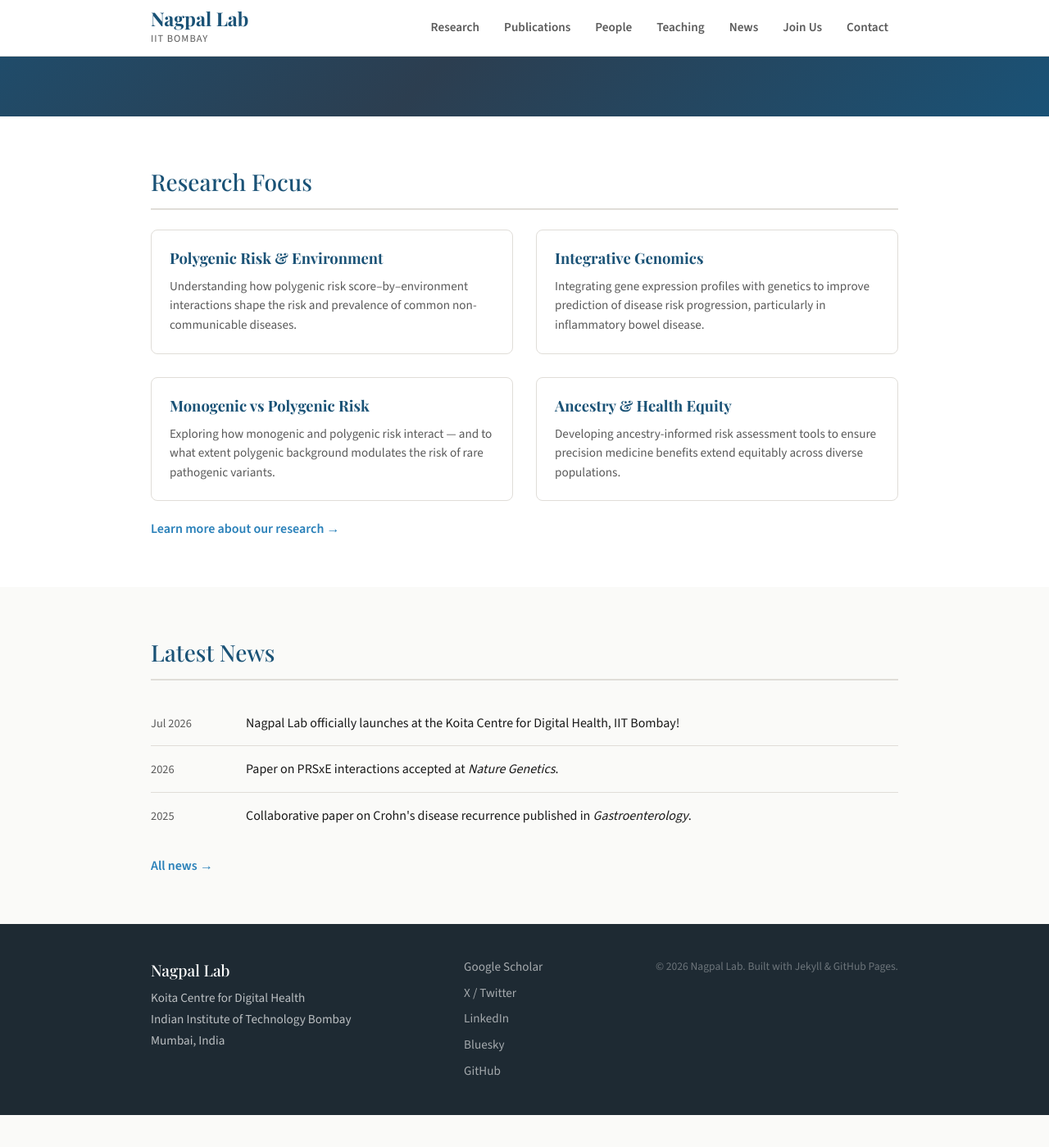
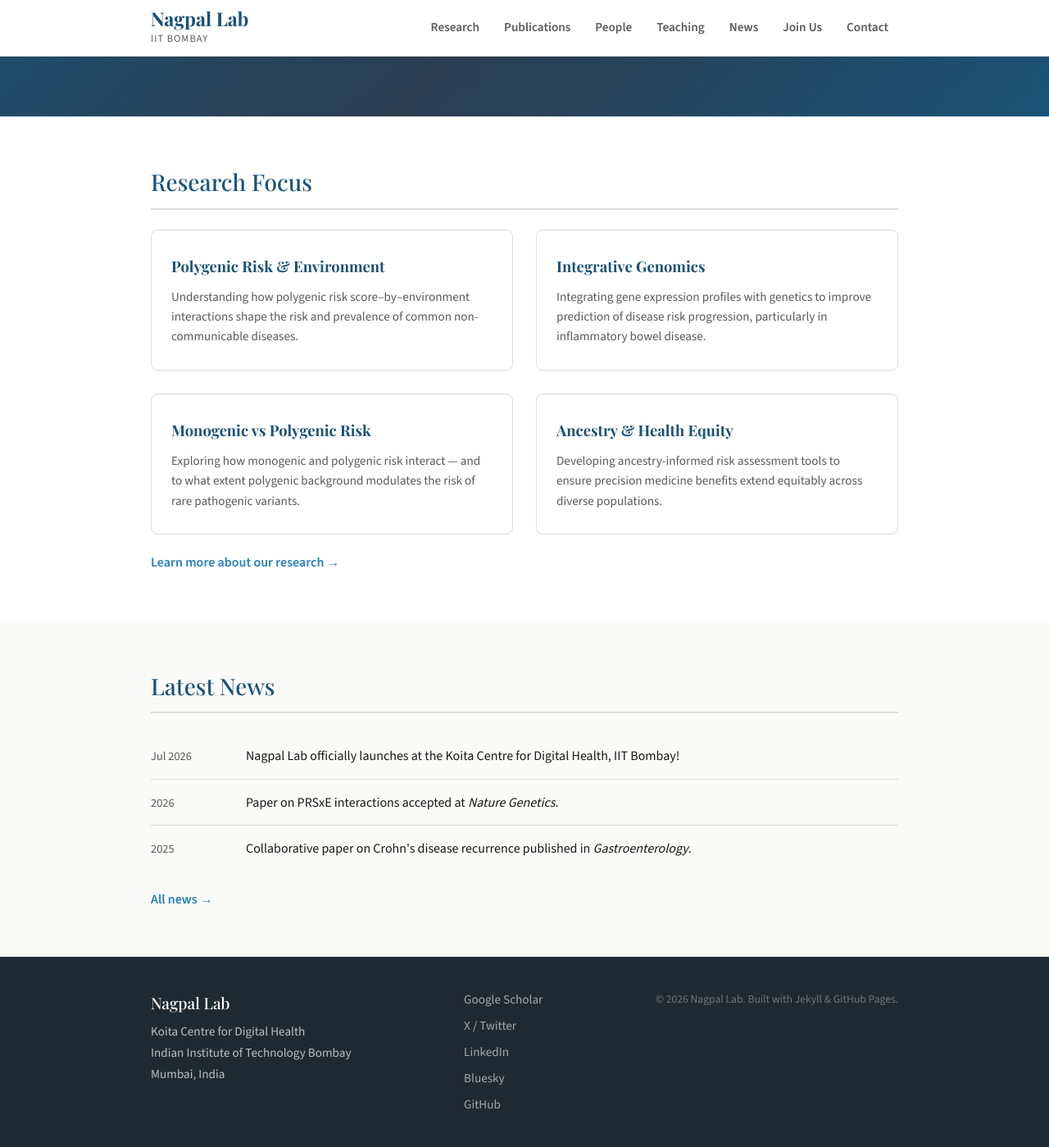
Before and after one commit to nagpallab/nagpallab.github.io, a Jekyll site: the page built from index.html, in a window 1280 px wide and 1400 px high, scrolled down 256 px. Shown: the whole window at 82% size. Built offline with Jekyll 4.4.1, drawn with Linux system fonts in a browser that asks for light colours; before the commit the page ends 1616 px from its top, so only the background shows below that.

Commit message:
Update style.css

```diff
--- a/assets/css/style.css
+++ b/assets/css/style.css
@@ -156,7 +156,7 @@ a:hover { color: var(--color-accent); }
   background: var(--color-surface);
   border: 1px solid var(--color-border);
   border-radius: 8px;
-  padding: 0;
+  padding: 28px 24px;
   overflow: hidden;
   transition: box-shadow 0.25s, transform 0.2s;
   text-decoration: none;
@@ -168,20 +168,13 @@ a:hover { color: var(--color-accent); }
   transform: translateY(-2px);
   color: inherit;
 }
-.research-card-img {
-  width: 100%;
-  height: 200px;
-  object-fit: cover;
-  border-bottom: 1px solid var(--color-border);
-}
 .research-card h3 {
   font-family: var(--font-heading);
   font-size: 1.15rem;
   color: var(--color-accent);
-  margin-bottom: 8px;
-  padding: 18px 22px 0;
+  margin-bottom: 10px;
 }
-.research-card p { font-size: 0.95rem; color: var(--color-text-muted); padding: 0 22px 22px; line-height: 1.55; }
+.research-card p { font-size: 0.95rem; color: var(--color-text-muted); line-height: 1.6; }
 
 /* News list on homepage */
 .news-list { list-style: none; }
```
